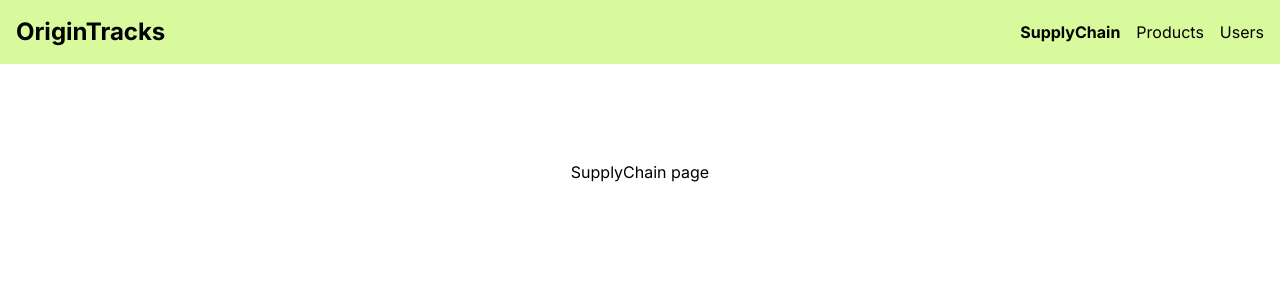
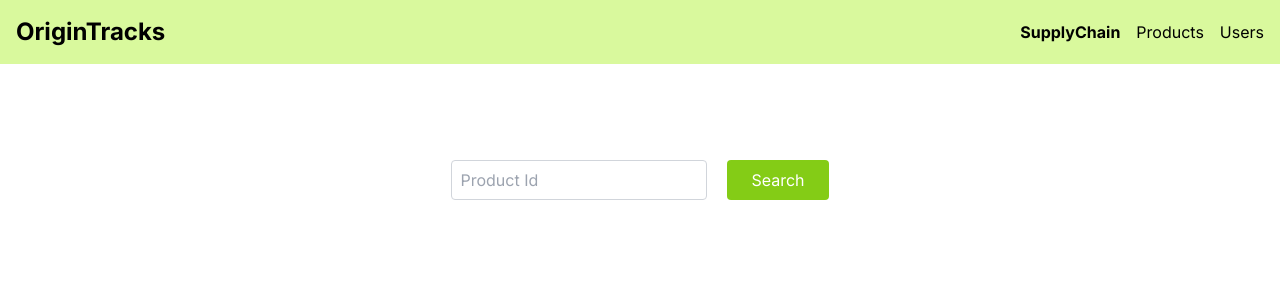
Before and after one commit to jdasilvalima/foodtraceability, a Next.js app in the folder web3/: page /supplychain in a window 1280 px wide. Shown: the top 300 px of the page. Built offline with nearby package versions, Linux system fonts and the light colour scheme.

Commit message:
prepare supplyChain page

```diff
--- a/web3/app/supplychain/page.tsx
+++ b/web3/app/supplychain/page.tsx
@@ -1,7 +1,31 @@
-import React from 'react'
+"use client";
+
+import React, { useState } from 'react'
+import productStages from '@/data/productStages.json'
 
 export default function SupplyChain() {
+
+  const [productId, setProductId] = useState('');
+
+  const searchProduct = () => {
+    console.log(productId);
+  };
+
   return (
-    <div>SupplyChain page</div>
+    <div className="flex items-center space-x-2">
+      <input
+        type="text"
+        placeholder="Product Id"
+        className="w-64 px-2 h-10 mr-3 border border-gray-300 rounded"
+        value={productId}
+        onChange={(e) => setProductId(e.target.value)}
+      />
+      <button
+        onClick={searchProduct}
+        className="px-6 py-2 bg-lime-500 text-white rounded hover:bg-lime-600"
+      >
+        Search
+      </button>
+    </div>
   )
 }
--- a/web3/app/users/page.tsx
+++ b/web3/app/users/page.tsx
@@ -5,7 +5,7 @@ import userList from '@/data/users.json'
 export default function Users() {
   return (
     <div>
-      <h1 className="text-2xl font-bold mb-4">Users List</h1>
+      <h2 className="text-2xl font-bold mb-4">Users List</h2>
       <div className="grid gap-4 grid-cols-1 md:grid-cols-2 lg:grid-cols-3">
         {userList.map((user, index) => (
           <UserCard key={index} user={user} />
--- a/web3/components/ProductsTable.tsx
+++ b/web3/components/ProductsTable.tsx
@@ -19,6 +19,7 @@ const ProductsTable: React.FC = () => {
 
   return (
     <div className="max-h-[28rem] overflow-x-auto">
+      <h2 className="text-2xl font-bold mb-4">Products List</h2>
       <table>
         <thead>
           <tr>
--- /dev/null
+++ b/web3/data/productStages.json
@@ -0,0 +1,38 @@
+[
+  {
+    "productId": 0,
+    "stage": 0,
+    "productOwner": "742d35Cc6634C0532925a3b844Bc454e4438f44e",
+    "timestamp": "1640995200"
+  },
+  {
+    "productId": 1,
+    "stage": 0,
+    "productOwner": "5a0b54D5dc17e0AadC383d2db43B0a0D3E029c4c",
+    "timestamp": "1699966200"
+  },
+  {
+    "productId": 2,
+    "stage": 1,
+    "productOwner": "Cd2a3d9F938e13Cd947EC05a7cF4EFb46bC55c26",
+    "timestamp": "1893456000"
+  },
+  {
+    "productId": 3,
+    "stage": 2,
+    "productOwner": "cD2A3D9F938E13CD947EC05A7CF4EFB46BC55C26",
+    "timestamp": "1664594700"
+  },
+  {
+    "productId": 4,
+    "stage": 3,
+    "productOwner": "742d35cc6634c0532925a3b844bc454e4438f44e",
+    "timestamp": "1709759700"
+  },
+  {
+    "productId": 5,
+    "stage": 4,
+    "productOwner": "742d35Cc6634C0532925a3b844Bc454e4438f44e",
+    "timestamp": "1762963199"
+  }
+]
```
Also changed, not shown: 1 other file (tests, documents, lock files or other folders).
